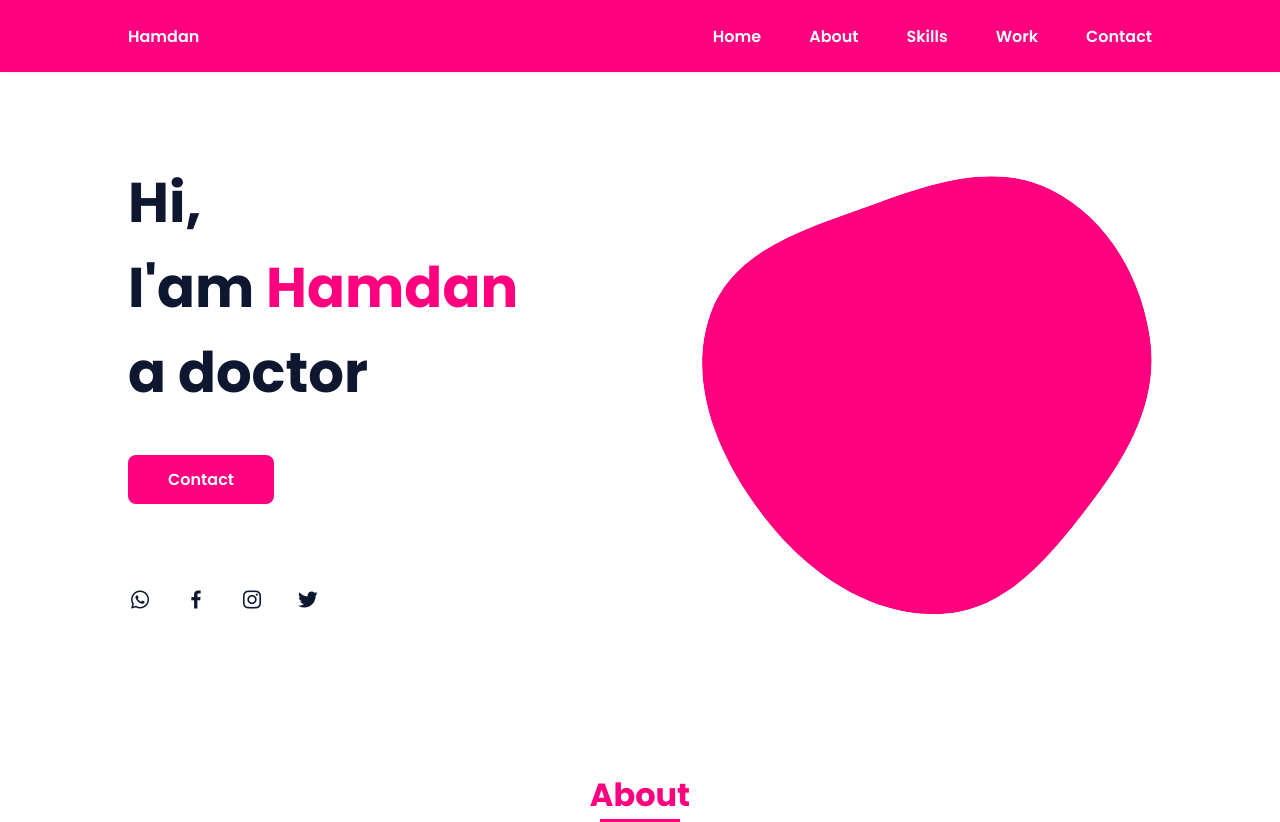
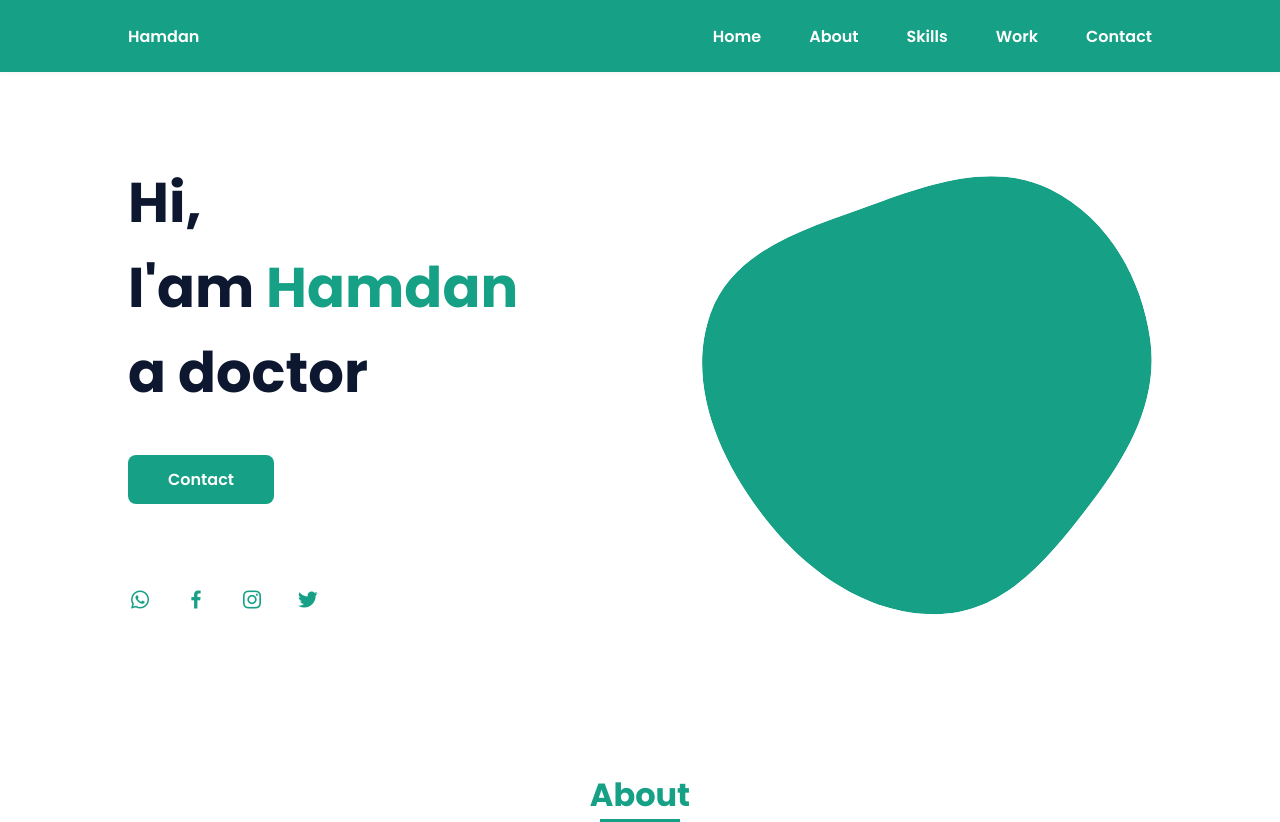
Before and after one commit to Hayelalfaisali/Hamdan, a plain HTML site: page index.html in a window 1280 px wide. Shown: the top 822 px of the page. Drawn offline with nearby package versions, Linux system fonts and the light colour scheme.

Commit message:
Update styles.css

```diff
--- a/assets/css/styles.css
+++ b/assets/css/styles.css
@@ -11,7 +11,7 @@
     /*Purple 260 - Red 355 - Blue 224 - Pink 340*/
     /* HSL color mode */
     --hue-color: 224;
-    --first-color: #ff007f;
+    --first-color: #16a085;
     --second-color: hsl(var(--hue-color), 56%, 12%);
     /*===== Fuente y tipografia =====*/
     --body-font: 'Poppins', sans-serif;
@@ -125,7 +125,7 @@ img {
     top: 0;
     left: 0;
     z-index: var(--z-fixed);
-    background-color: #ff007f;
+    background-color: var(--first-color);
     box-shadow: 0 1px 4px rgba(146, 161, 176, 0.15);
     color: #fff;
 }
@@ -241,7 +241,7 @@ img {
     width: max-content;
     margin-bottom: var(--mb-2);
     font-size: 1.5rem;
-    color: var(--second-color);
+    color: var(--first-color);
 }
 
 .home__social-icon:hover {
@@ -381,7 +381,6 @@ img {
     box-shadow: 0px 4px 25px rgba(14, 36, 49, 0.15);
     border-radius: .5rem;
     overflow: hidden;
-    box-shadow: -1px -1px 5px #ff007f;
 }
 
 .work__img img {
@@ -401,7 +400,7 @@ img {
     font-weight: var(--font-semi);
     padding: 1rem;
     border-radius: .5rem;
-    border: 1.5px solid var(--second-color);
+    border: 1.5px solid var(--first-color);
     outline: none;
     margin-bottom: var(--mb-4);
 }
```
